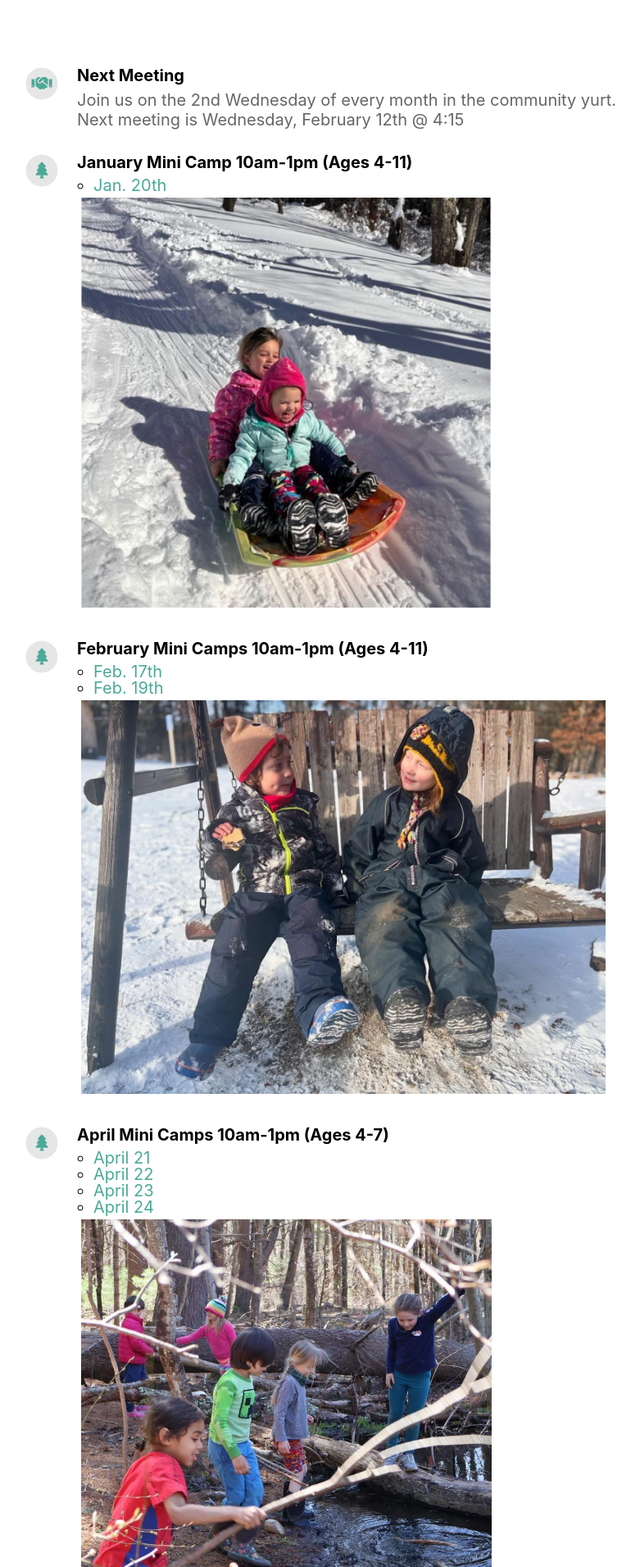
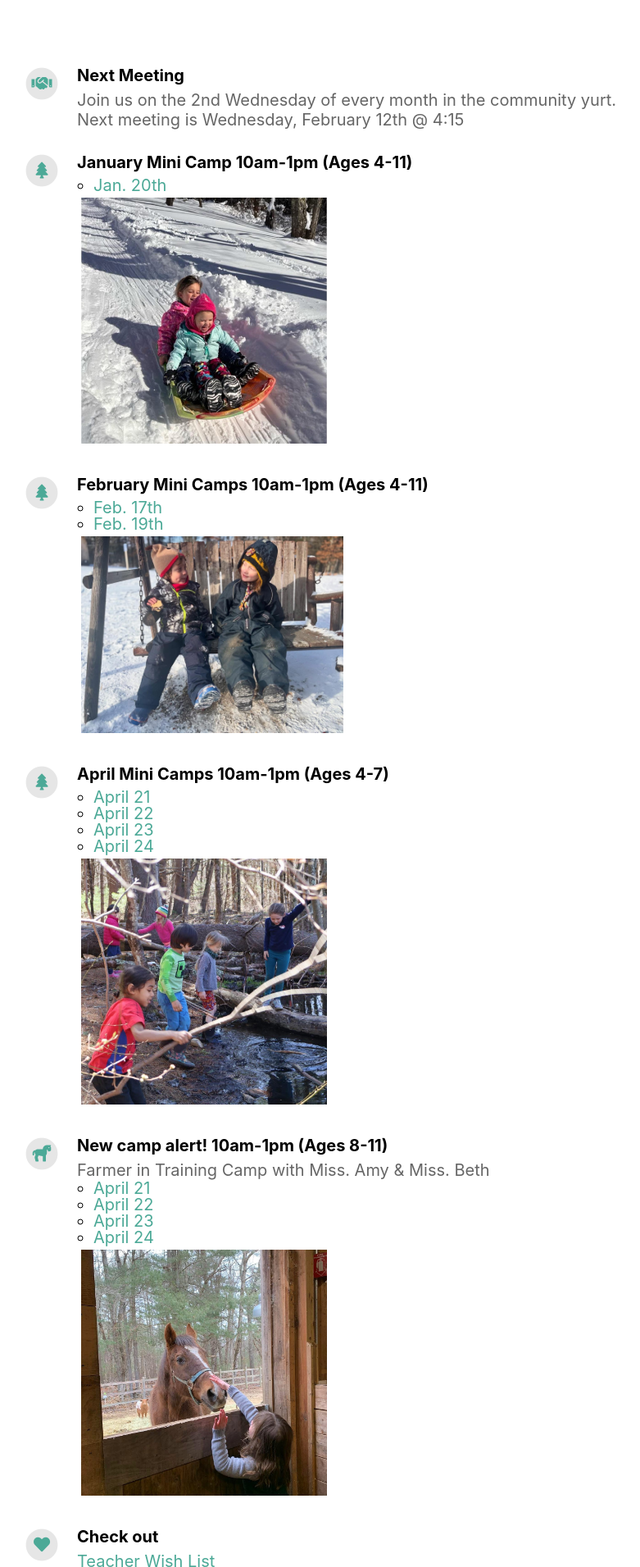
Before and after one commit to mrawdon/tbt-pto, a Jekyll site: the page built from index.html, in a window 1280 px wide. Shown: the part 716-2627 px from the top of the page at 82% size, without its empty margins (44-825 px from the left). Built offline with Jekyll 4.4.1, drawn with Linux system fonts in a browser that asks for light colours; nearby versions of some CDN libraries.

Commit message:
Shrink images

```diff
--- a/_sass/layout.scss
+++ b/_sass/layout.scss
@@ -301,8 +301,8 @@ nav > ul li a:active {
 
 .feature img{
 	margin: 5px;
-	max-height:500px;
-	max-width:50vw
+	max-height:300px;
+	max-width:25vw
 }
 
 .feature ul {
```
